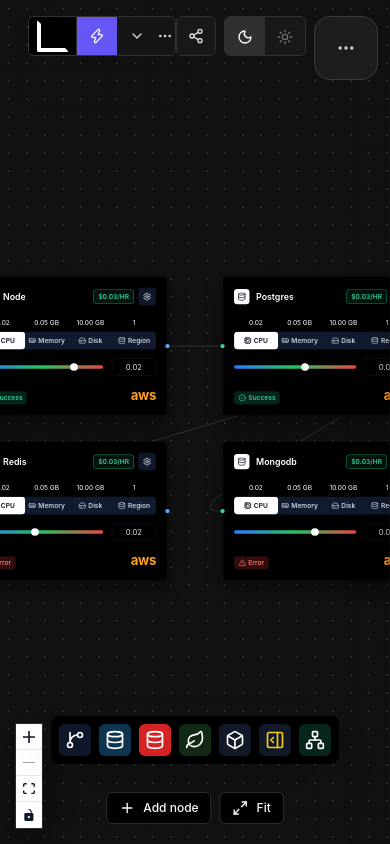
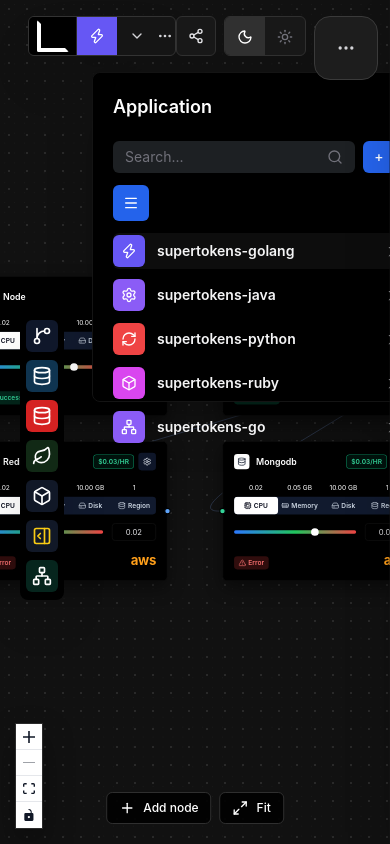
Before and after one commit to Ramdularey1/App-Graph-Builder, a React (Vite) app: page / in a window 390 px wide. Built offline with nearby package versions, Linux system fonts and the light colour scheme.

Commit message:
update the ui

```diff
--- a/src/components/layout/AppShell.tsx
+++ b/src/components/layout/AppShell.tsx
@@ -109,7 +109,7 @@ export function AppShell() {
         <main className="min-h-screen">
           <GraphCanvas />
         </main>
-        <div className="fixed left-7 top-20 z-20 hidden h-[330px] w-[324px] rounded-lg border border-[#141414] bg-black shadow-2xl md:block">
+        <div className="fixed left-[92px] top-[72px] z-20 h-[330px] w-[324px] rounded-lg border border-[#141414] bg-black shadow-2xl">
           <div className="p-5">
             <div className="mb-5 text-lg font-semibold">Application</div>
             <div className="mb-3 flex gap-2">
@@ -226,7 +226,7 @@ function LeftRail() {
   ];
 
   return (
-    <nav className="fixed bottom-20 left-1/2 z-30 flex -translate-x-1/2 flex-row items-center gap-2 rounded-lg bg-black p-2 shadow-2xl lg:left-5 lg:top-[310px] lg:bottom-auto lg:w-11 lg:translate-x-0 lg:flex-col">
+    <nav className="fixed left-5 top-[312px] z-30 flex w-11 flex-col items-center gap-2 rounded-lg bg-black p-2 shadow-2xl">
       {items.map(({ icon: Icon, color, label, action }, index) => (
         <button
           className={cn(
```
Also changed, not shown: 4 other files (tests, documents, lock files or other folders).
